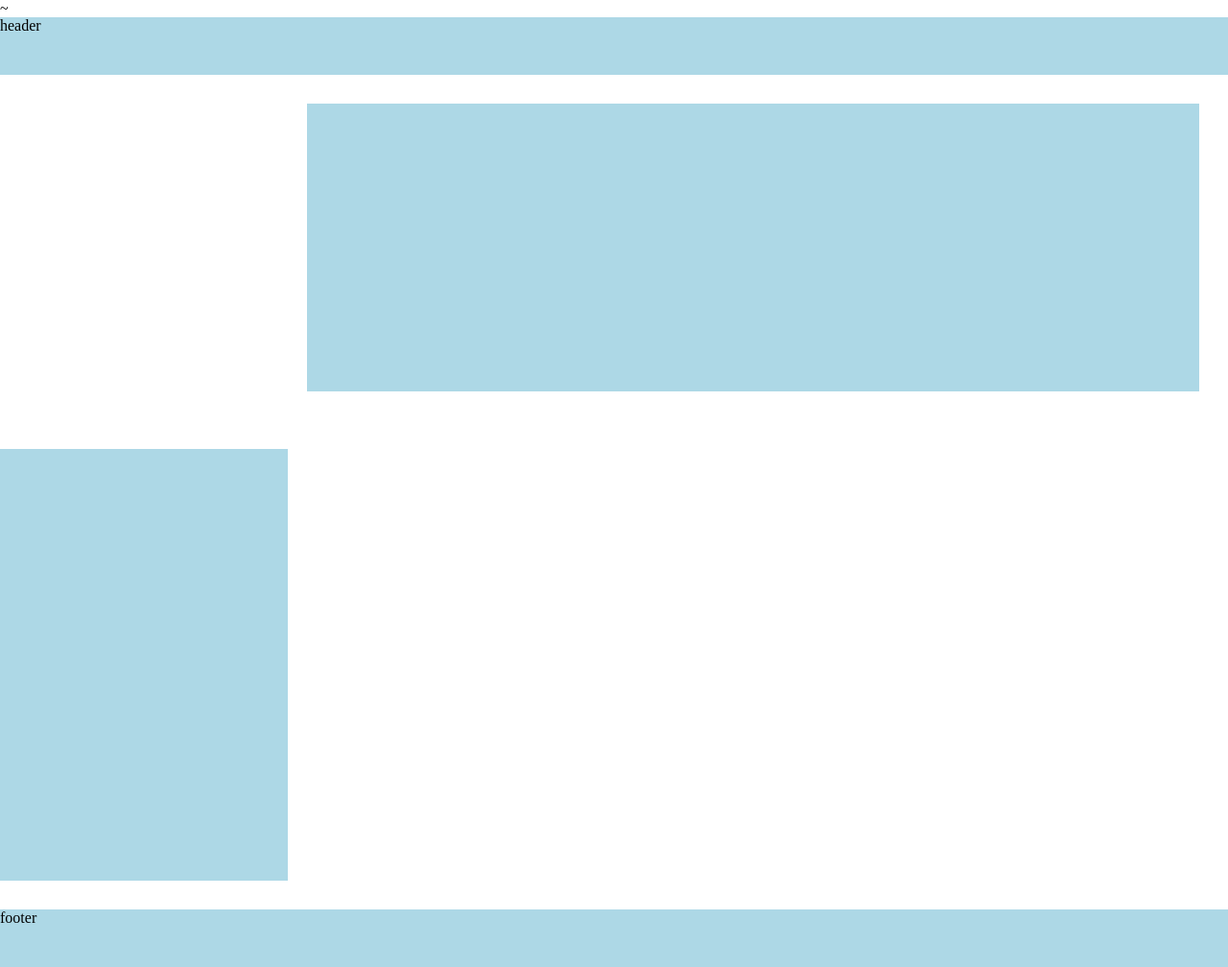
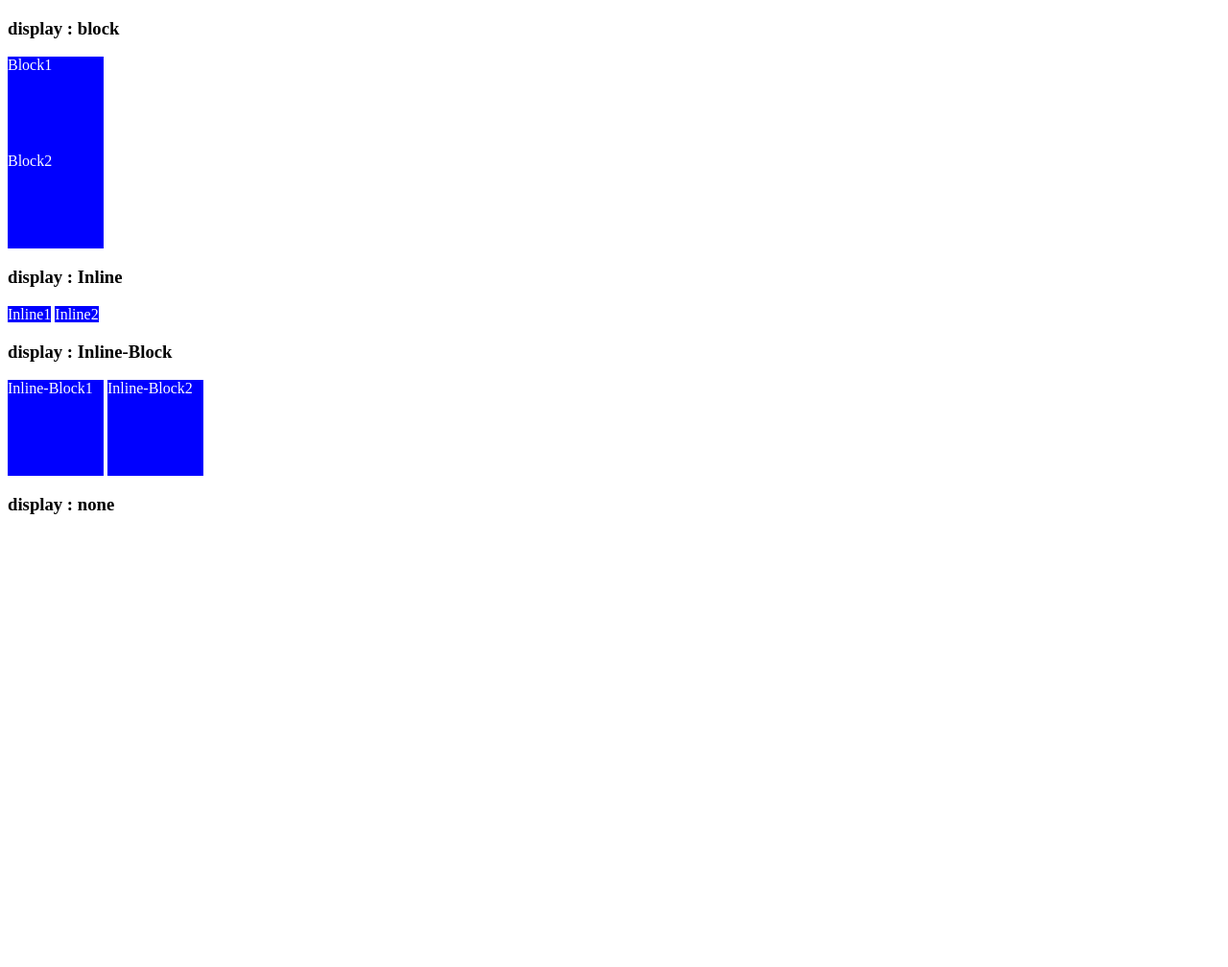
Before and after one commit to rrvv01/web-study, a plain HTML site: page index.html in a window 1280 px wide. Shown: the whole page at 96% size. After the commit the page ends 800 px from the top, so only its background shows below. Drawn offline with Linux system fonts and the light colour scheme.

Commit message:
사이트 만들기

```diff
--- /dev/null
+++ b/hp.css
@@ -0,0 +1,38 @@
+* {
+    margin: 0;
+    padding: 0;
+}
+
+.header {
+    width: 100%;
+    height: 90px;
+    background-color: rgb(255, 7, 7);
+}
+
+.header img {
+    width: 100px;
+    height: 90px;
+}
+
+span.korea {
+    display: inline-block;
+    margin-left: 40%;
+    font-size: 16px;
+
+
+}
+
+
+.container {
+    width: 100%;
+    display: flex;
+}
+
+.son {
+    display: block;
+    height: 100px;
+    margin-bottom: 10px;
+    width: 200px;
+
+
+}
--- a/index.html
+++ b/index.html
@@ -1,34 +1,40 @@
-~<!DOCTYPE html>
-<html lang="ko">
+<!DOCTYPE html>
+<html lang="en">
 <head>
     <meta charset="UTF-8">
     <meta name="viewport" content="width=device-width, initial-scale=1.0">
-    <title>공부용</title>
-
-    <link rel="stylesheet" href="style.css" />
+    <link rel="stylesheet" href="study.css"/>
+    <title>display 공부</title>
 </head>
-
 <body>
-    <div class="header">
-        header
-    </div>
-
     <div class="container">
-        <div class="content1"></div>
-            <div class="block1-1"></div>
-            <div class="block1-2"></div>
-            <div class="block1-3"></div>
-        </div>
-        <div class="content2"></div>
-            <div class="block2-1"></div>
-            <div class="block2-2"></div>
+        <div class="content">
+            <h3>display : block</h3>
+            <p><span class="block">Block1</span>
+                <span class="block">Block2</span></p>
         </div>
 
+
+        <div class="content">
+            <h3>display : Inline</h3>
+            <p><span class="Inline">Inline1</span>
+                <span class="Inline">Inline2</span></p>
+        </div>
+
+
+        <div class="content">
+            <h3>display : Inline-Block</h3>
+            <p><span class="Inline-Block">Inline-Block1</span>
+                <span class="Inline-Block">Inline-Block2</span></p>
+        </div>
+
+
+        <div class="content">
+            <h3>display : none</h3>
+            <p><span class="none">none1</span>
+                <span class="none">none2</span></p>
+
+        </div>
     </div>
-
-    <div class="footer">
-        footer
-    </div>
-
 </body>
 </html>
--- /dev/null
+++ b/study.css
@@ -0,0 +1,26 @@
+.content span {
+  color: white;
+  background-color: blue;
+}
+
+span {
+  width: 100px;
+  height: 100px;
+
+}
+
+span.block{
+  display: block;
+}
+
+span.Inline {
+  display: inline;
+}
+
+span.Inline-Block {
+  display: inline-block;
+}
+
+span.none {
+  display: none;
+}
```
Also changed, not shown: hp.html (added, +33 -0 lines), study.html (added, +16 -0 lines), kr.jpg (added), red.png (added), study.js (added).
